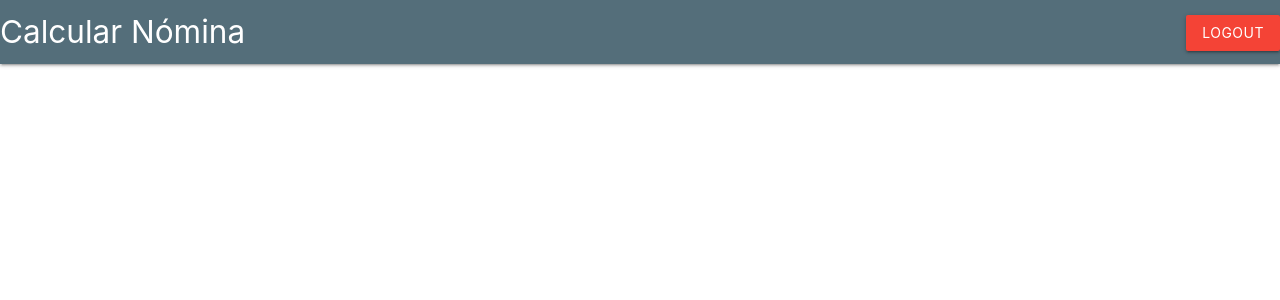
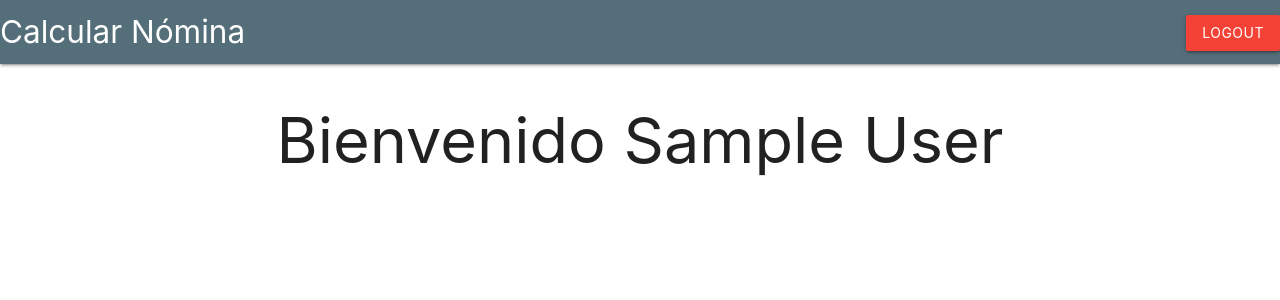
Before and after one commit to TheKevinT/React-Firebase-Redux-Materialize, a React (Create React App) app: page /app in a window 1280 px wide. Shown: the top 300 px of the page. Built offline with nearby package versions, Linux system fonts and the light colour scheme; no server answers; sample sign-in values are in the browser's storage.

Commit message:
add reducer para nomina

```diff
--- a/src/Pages/AppScreen.jsx
+++ b/src/Pages/AppScreen.jsx
@@ -1,10 +1,16 @@
 import React from "react";
+import { useSelector } from "react-redux";
 import Navbar from "../Components/Navbar";
 
 const AppScreen = () => {
+  const name = useSelector((state) => state.auth.displayName);
+
   return (
     <>
       <Navbar />
+      <div className="container">
+        <h1 className="center-align">Bienvenido {name}</h1>
+      </div>
     </>
   );
 };
--- /dev/null
+++ b/src/Reducers/NominaReducer.js
@@ -0,0 +1,6 @@
+export const NominaReducer = (state = {}, action) => {
+  switch (action.type) {
+    default:
+      return state;
+  }
+};
--- a/src/Store/Store.js
+++ b/src/Store/Store.js
@@ -1,9 +1,11 @@
 import { createStore, combineReducers, applyMiddleware, compose } from "redux";
 import thunk from "redux-thunk";
 import { AuthReducer } from "../Reducers/AuthReducer";
+import { NominaReducer } from "../Reducers/NominaReducer";
 
 const reducers = combineReducers({
   auth: AuthReducer,
+  nomina: NominaReducer,
 });
 
 const composeEnhancers =
```
